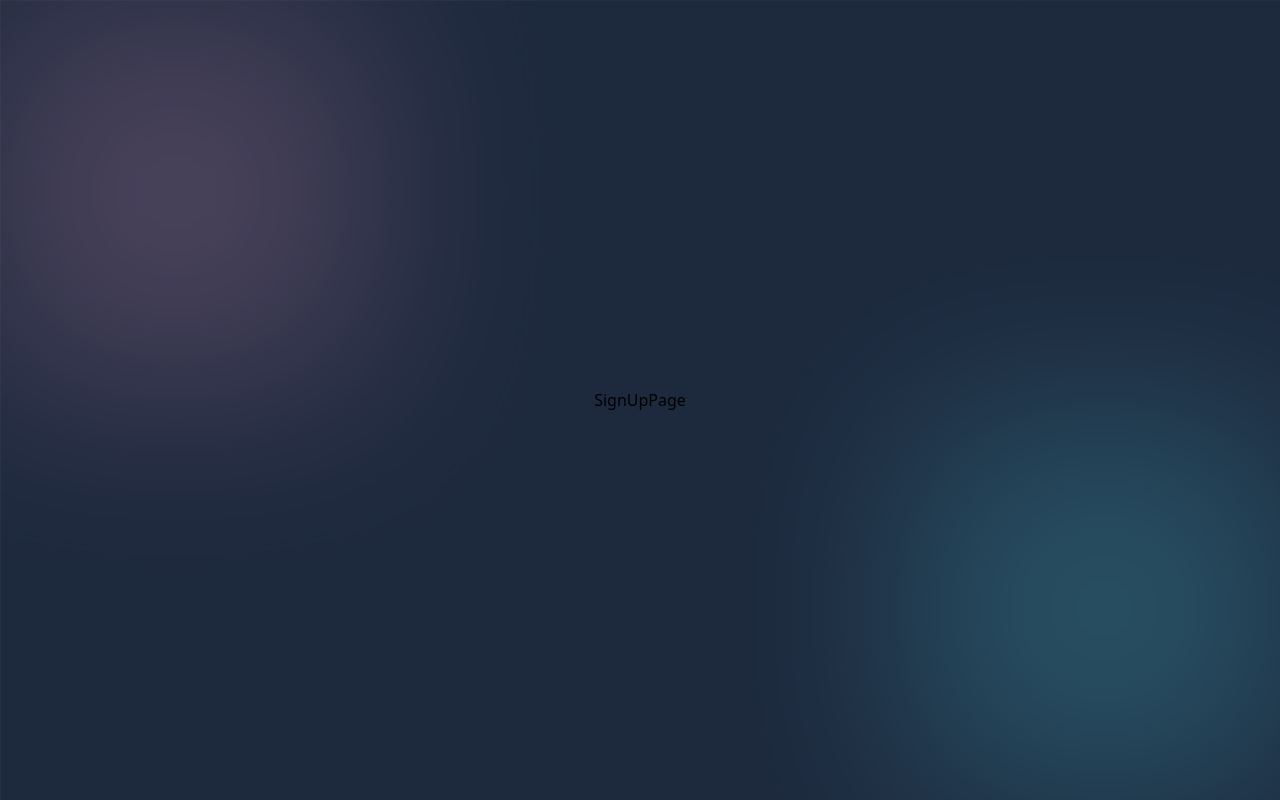
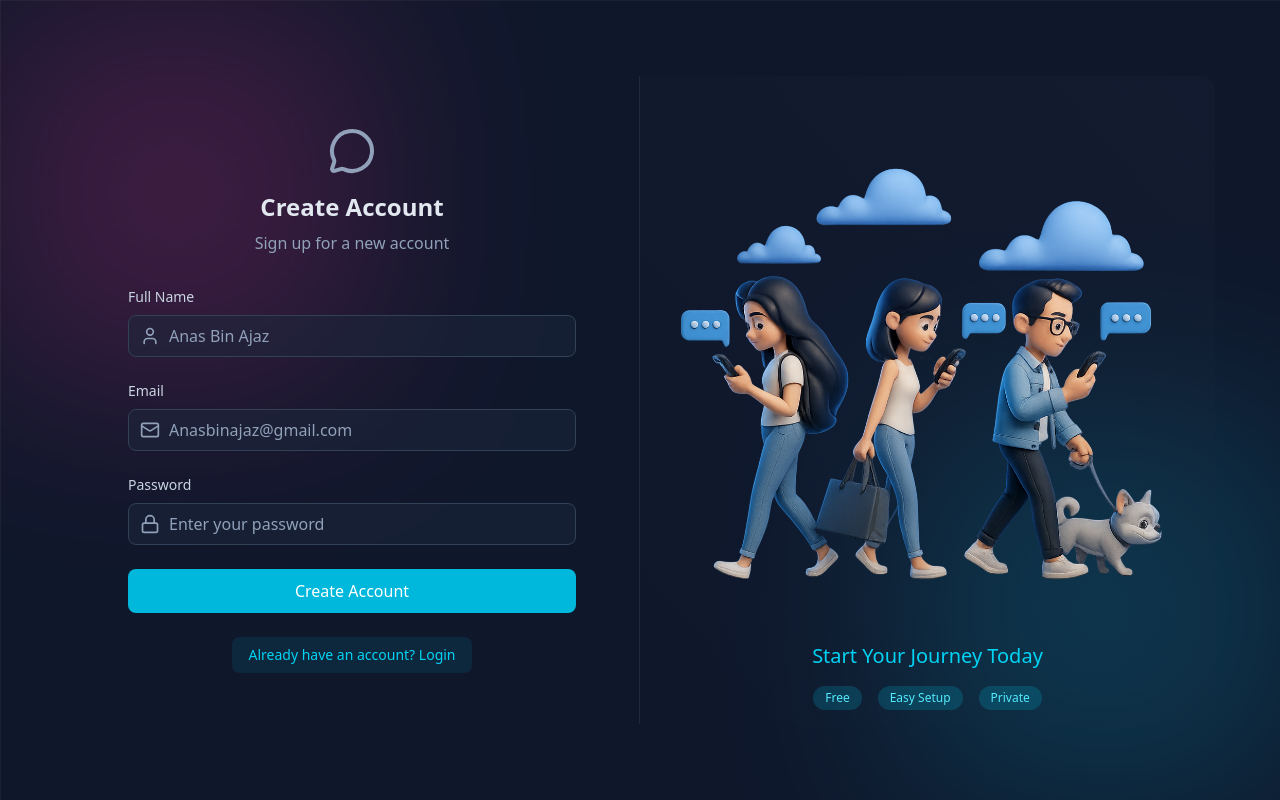
Before and after one commit to BazazAnas/Whispr, a React app in the folder frontend/: page /signup in a window 1280 px wide. Built offline with nearby package versions, Linux system fonts and the light colour scheme; no server answers; the HTML template or start-up script is replaced by a standard one.

Commit message:
signup frontend implemented

```diff
--- a/frontend/package.json
+++ b/frontend/package.json
@@ -12,8 +12,12 @@
   "dependencies": {
     "@tailwindcss/vite": "^4.1.18",
     "axios": "^1.13.3",
+    "daisyui": "^5.5.14",
+    "lucide-react": "^0.563.0",
+    "postcss": "^8.5.6",
     "react": "^19.2.0",
     "react-dom": "^19.2.0",
+    "react-hot-toast": "^2.6.0",
     "react-router": "^7.13.0",
     "tailwindcss": "^4.1.18",
     "zustand": "^5.0.10"
--- a/frontend/src/App.jsx
+++ b/frontend/src/App.jsx
@@ -1,26 +1,41 @@
-import React from 'react'
-import { Route, Routes } from 'react-router'
+import { useEffect } from 'react'
+import { Navigate, Route, Routes } from 'react-router'
 import ChatPage from './pages/ChatPage'
 import LoginPage from './pages/LoginPage'
 import SignUpPage from './pages/SignUpPage'
+import { useAuthStore } from './store/useAuthStore'
+import PageLoading from './components/PageLoading'
+import { Toaster } from "react-hot-toast";
 
 const App = () => {
 
+  const { checkAuth, isCheckingAuth, authUser } = useAuthStore();
 
+  useEffect(() => {
+    checkAuth();
+  }, [checkAuth])
+
+  console.log({ authUser })
+
+  if (isCheckingAuth) {
+    return <PageLoading />
+  }
 
   return (
     <>
-      <div className='min-h-screen bg-slate-800 relative flex items-center justify-center p-4 overflow-hidden'>
-
+      <div className="min-h-screen bg-slate-900 relative flex items-center justify-center p-4 overflow-hidden">
+        {/* DECORATORS - GRID BG & GLOW SHAPES */}
         <div className="absolute inset-0 bg-[linear-gradient(to_right,#4f4f4f2e_1px,transparent_1px),linear-gradient(to_bottom,#4f4f4f2e_1px,transparent_1px)]" />
-        <div className="absolute top-0 -left-4 size-96 bg-pink-300 opacity-20 blur-[100px]" />
-        <div className="absolute bottom-0 -right-4 size-96 bg-cyan-300 opacity-20 blur-[100px]" />
+        <div className="absolute top-0 -left-4 size-96 bg-pink-500 opacity-20 blur-[100px]" />
+        <div className="absolute bottom-0 -right-4 size-96 bg-cyan-500 opacity-20 blur-[100px]" />
 
         <Routes>
-          <Route path='/' element={<ChatPage />} />
-          <Route path='/login' element={<LoginPage />} />
-          <Route path='/signup' element={<SignUpPage />} />
+          <Route path="/" element={authUser ? <ChatPage /> : <Navigate to={"/login"} />} />
+          <Route path="/login" element={!authUser ? <LoginPage /> : <Navigate to={"/"} />} />
+          <Route path="/signup" element={!authUser ? <SignUpPage /> : <Navigate to={"/"} />} />
         </Routes>
+
+        <Toaster />
       </div>
     </>
   )
--- /dev/null
+++ b/frontend/src/components/AnimatedBorder.jsx
@@ -0,0 +1,12 @@
+
+function BorderAnimatedContainer({ children }) {
+    return (
+        <div className="w-full h-full [background:linear-gradient(45deg,#172033,
+    theme(colors.slate.800)_50%,#172033)_padding-box,conic-gradient(from_var(--border-angle),
+    theme(colors.slate.600/.48)_80%,_theme(colors.cyan.500)_86%,_theme(colors.cyan.300)_90%,_theme(colors.cyan.500)_94%,
+    _theme(colors.slate.600/.48))_border-box] rounded-2xl border border-transparent animate-border  flex overflow-hidden">
+            {children}
+        </div>
+    );
+}
+export default BorderAnimatedContainer;
--- /dev/null
+++ b/frontend/src/components/PageLoading.jsx
@@ -0,0 +1,11 @@
+import { LoaderIcon } from "lucide-react"
+
+const PageLoading = () => {
+  return (
+    <div className=" flex justify-center items-center h-screen  bg-slate-800">
+        <LoaderIcon className="size-10 animate-spin" />
+    </div>
+  )
+}
+
+export default PageLoading
--- a/frontend/src/index.css
+++ b/frontend/src/index.css
@@ -1 +1,35 @@
 @import "tailwindcss";
+
+@tailwind utilities;
+
+@property --border-angle {
+  inherits: false;
+  initial-value: 0deg;
+  syntax: "<angle>";
+}
+
+.input {
+  @apply w-full bg-slate-800/50 border border-slate-700 rounded-lg py-2 pl-10 pr-4 text-slate-200 placeholder-slate-400 focus:ring-2 focus:ring-cyan-500 focus:border-transparent;
+}
+
+.auth-input-icon {
+  @apply absolute left-3 top-1/2 -translate-y-1/2 text-slate-400 size-5;
+}
+
+.auth-input-label {
+  @apply block text-sm font-medium text-slate-300 mb-2;
+}
+
+.auth-badge {
+  @apply inline-flex items-center px-3 py-1 text-xs font-medium rounded-full bg-cyan-500/20 text-cyan-300;
+}
+
+.auth-btn {
+  @apply w-full bg-cyan-500 text-white rounded-lg py-2.5 font-medium
+  hover:bg-cyan-600 focus:ring-2 focus:ring-cyan-500;
+}
+
+.auth-link {
+  @apply px-4 py-2 inline-block bg-cyan-500/10 rounded-lg text-cyan-400
+  hover:text-cyan-500 text-sm transition-colors;
+}
--- a/frontend/src/lib/axios.js
+++ b/frontend/src/lib/axios.js
@@ -1,6 +1,6 @@
 import axios from "axios";
 
 export const axiosInstance = axios.create({
-    baseURL : "https://localhost:3000/api",
+    baseURL : "http://localhost:3000/api",
     withCredentials: true,
 })
--- a/frontend/src/pages/SignUpPage.jsx
+++ b/frontend/src/pages/SignUpPage.jsx
@@ -1,7 +1,137 @@
+import { useState } from "react"
+import { Link } from "react-router";
+import { useAuthStore } from "../store/useAuthStore"
+import BorderAnimatedContainer from "../components/AnimatedBorder"
+import { MessageCircleIcon, UserIcon, LoaderIcon, MailIcon, LockIcon } from "lucide-react";
+
 
 const SignUpPage = () => {
+
+  const [formData, setFormData] = useState({ fullName: "", email: "", password: "" })
+  const { signUp, isSigningUp } = useAuthStore()
+
+  const handleSubmit = (e) => {
+    e.preventDefault()
+    signUp(formData);
+  }
+
   return (
-    <div>SignUpPage</div>
+    <>
+      <div className="w-full flex items-center justify-center p-4 bg-slate-900">
+        <div className="relative w-full max-w-6xl md:h-[650px] h-[450px]">
+          <BorderAnimatedContainer>
+            <div className="w-full flex flex-col md:flex-row">
+              {/* FORM CLOUMN - LEFT SIDE */}
+              <div className="md:w-1/2 p-8 flex items-center justify-center md:border-r border-slate-600/30">
+                <div className="w-full max-w-md">
+                  {/* HEADING TEXT */}
+                  <div className="text-center mb-8">
+                    <MessageCircleIcon className="w-12 h-12 mx-auto text-slate-400 mb-4" />
+                    <h2 className="text-2xl font-bold text-slate-200 mb-2">Create Account</h2>
+                    <p className="text-slate-400">Sign up for a new account</p>
+                  </div>
+
+                  {/* FORM */}
+                  <form onSubmit={handleSubmit} className="space-y-6">
+                    {/* FULL NAME */}
+                    <div>
+                      <label htmlFor="name" className="auth-input-label">Full Name</label>
+                      <div className="relative">
+                        <UserIcon className="auth-input-icon" />
+
+                        <input
+                          id="name"
+                          name="name"
+                          type="text"
+                          value={formData.fullName}
+                          onChange={(e) => setFormData({ ...formData, fullName: e.target.value })}
+                          className="input"
+                          placeholder="Anas Bin Ajaz"
+                          autoComplete="off"
+                        />
+                      </div>
+                    </div>
+
+                    {/* EMAIL INPUT */}
+                    <div>
+                      <label htmlFor="email" className="auth-input-label">Email</label>
+                      <div className="relative">
+                        <MailIcon className="auth-input-icon" />
+
+                        <input
+                          id="email"
+                          name="email"
+                          type="email"
+                          value={formData.email}
+                          onChange={(e) => setFormData({ ...formData, email: e.target.value })}
+                          className="input"
+                          placeholder="Anasbinajaz@gmail.com"
+                          autoComplete="off"
+                        />
+                      </div>
+                    </div>
+
+                    {/* PASSWORD INPUT */}
+                    <div>
+                      <label htmlFor="password" className="auth-input-label">Password</label>
+                      <div className="relative">
+                        <LockIcon className="auth-input-icon" />
+
+                        <input
+                          id="password"
+                          name="password"
+                          type="password"
+                          value={formData.password}
+                          onChange={(e) => setFormData({ ...formData, password: e.target.value })}
+                          className="input"
+                          placeholder="Enter your password"
+                          autoComplete="off"
+                        />
+                      </div>
+                    </div>
+
+                    {/* SUBMIT BUTTON */}
+                    <button className="auth-btn" type="submit" disabled={isSigningUp}>
+                      {isSigningUp ? (
+                        <LoaderIcon className="w-full h-5 animate-spin text-center" />
+                      ) : (
+                        "Create Account"
+                      )}
+                    </button>
+                  </form>
+
+                  <div className="mt-6 text-center">
+                    <Link to="/login" className="auth-link">
+                      Already have an account? Login
+                    </Link>
+                  </div>
+                </div>
+              </div>
+
+              {/* FORM ILLUSTRATION - RIGHT SIDE */}
+              <div className="hidden md:w-1/2 md:flex items-center justify-center p-6 bg-gradient-to-bl from-slate-800/20 to-transparent">
+                <div>
+                  <img
+                    src="/signup.png"
+                    alt="People using mobile devices"
+                    className="w-full h-auto object-contain"
+                  />
+                  <div className="mt-6 text-center">
+                    <h3 className="text-xl font-medium text-cyan-400">Start Your Journey Today</h3>
+
+                    <div className="mt-4 flex justify-center gap-4">
+                      <span className="auth-badge">Free</span>
+                      <span className="auth-badge">Easy Setup</span>
+                      <span className="auth-badge">Private</span>
+                    </div>
+                  </div>
+                </div>
+              </div>
+            </div>
+          </BorderAnimatedContainer>
+        </div>
+      </div>
+    </>
   )
 }
 
--- /dev/null
+++ b/frontend/tailwind.config.js
@@ -0,0 +1,19 @@
+import daisyui from "daisyui";
+
+/** @type {import('tailwindcss').Config} */
+export default {
+  content: ["./index.html", "./src/**/*.{js,ts,jsx,tsx}"],
+  theme: {
+    extend: {
+      animation: {
+        border: "border 4s linear infinite",
+      },
+      keyframes: {
+        border: {
+          to: { "--border-angle": "360deg" },
+        },
+      },
+    },
+  },
+  plugins: [daisyui],
+};
```
Also changed, not shown: frontend/src/store/useAuthStore.js (+30 -5 lines), frontend/public/signup.png (added), 1 other file (tests, documents, lock files or other folders).
